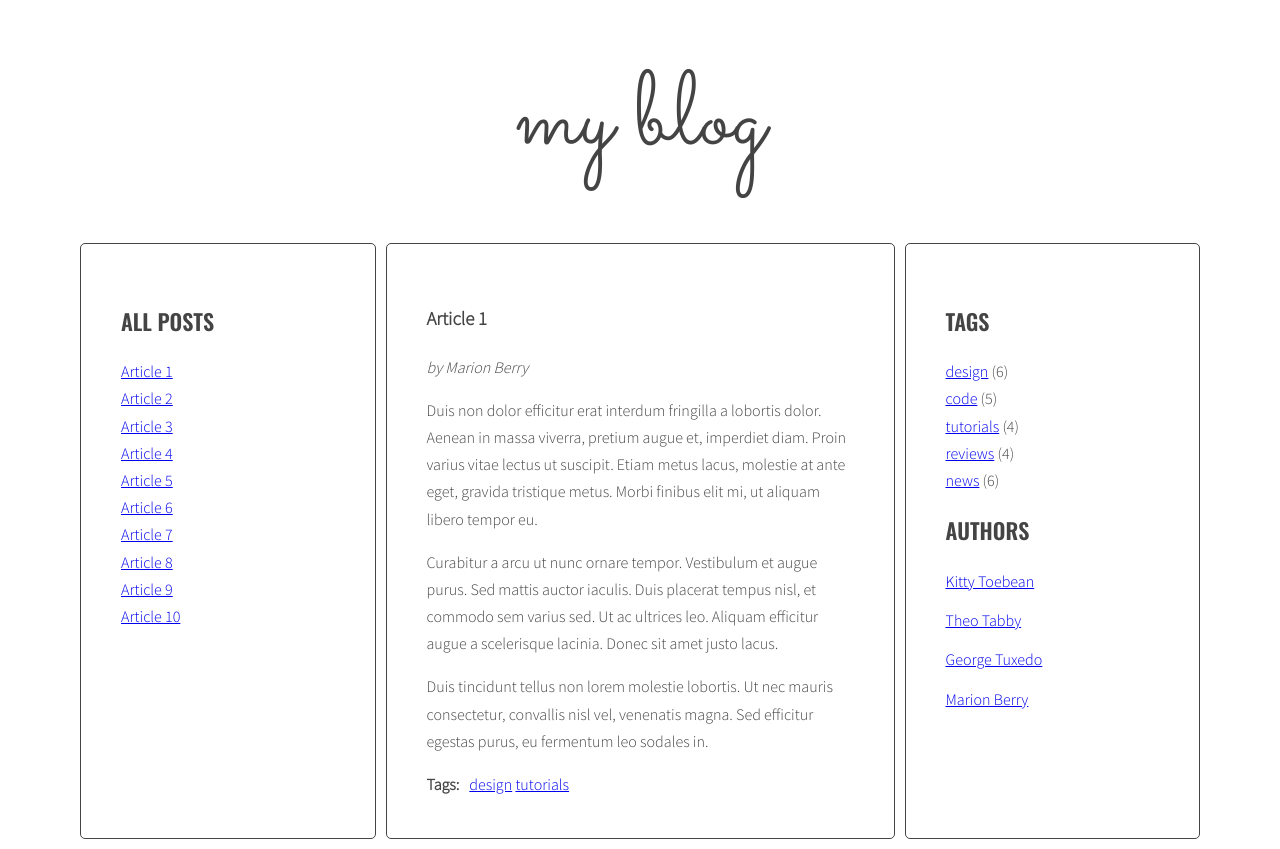
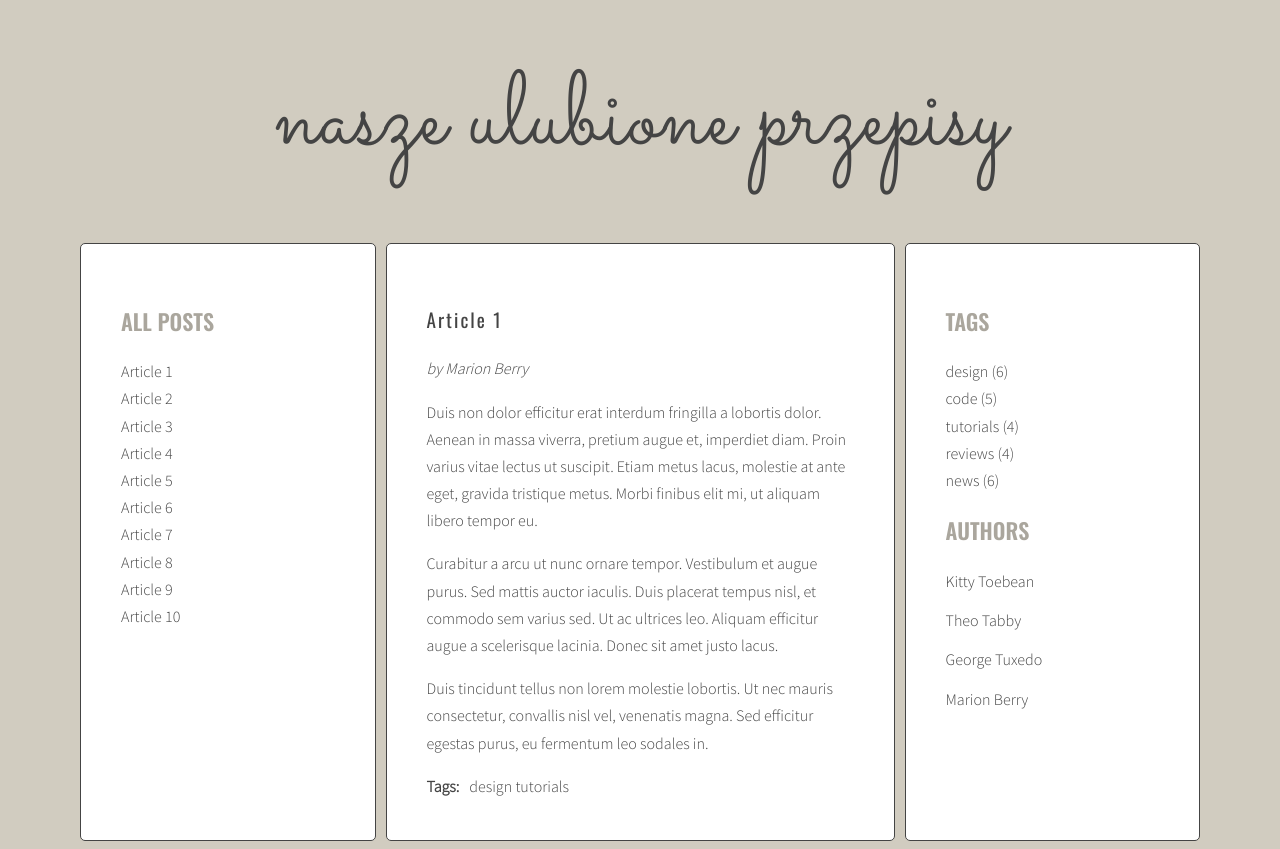
Before and after one commit to tagitsu/javascript-blog, a website: page index.html in a window 1280 px wide. Drawn offline with nearby package versions, Linux system fonts and the light colour scheme.

Commit message:
Add color palette

```diff
--- a/index.html
+++ b/index.html
@@ -10,7 +10,7 @@
 <body>
     <div class="blog">
         <div class="container">
-          <h1 class="logo">my blog</h1>
+          <h1 class="logo">nasze ulubione przepisy</h1>
           <main class="wrapper">
             <aside class="sidebar">
               <h2 class="section-title">All posts</h2>
--- a/js/script.js
+++ b/js/script.js
@@ -35,8 +35,6 @@ function titleClickHandler(){
   /* [DONE] add class 'active' to the correct article */
   choosenArticle.classList.add('active');
 }
-
-
 
 const optArticleSelector = '.post',
   optTitleSelector = '.post-title',
--- a/sass/style.scss
+++ b/sass/style.scss
@@ -3,7 +3,11 @@
 /* Variables */
 
 $color-light: #fff;
+$color-mid: #aaa69d;
 $color-dark: #444;
+$color-vivid: #cc8e35;
+
+$color-bg: #d1ccc0;
 
 $font-logo: 'Sacramento', cursive;
 $font-header: 'Oswald', sans-serif;
@@ -16,7 +20,7 @@ $font-text: 'Source Sans Pro', sans-serif;
 }
 
 body {
-  background: $color-light;
+  background: $color-bg;
   font-family: $font-text;
   color: $color-dark;
   font-weight: 300;
@@ -32,6 +36,7 @@ body {
 .section-title {
   font-size: 22px;
   text-transform: uppercase;
+  color: $color-mid;
   font-family: $font-header;
   font-weight: 600;
   span {
@@ -80,8 +85,12 @@ body {
   list-style-type: none;
   margin: 0;
   padding: 0;
+  li a {
+    text-decoration: none;
+    color: $color-dark;
+  }
   .active {
-    font-weight: bold;
+    color: $color-mid;
   }
 }
 
@@ -118,3 +127,10 @@ body {
     margin: 0 10px 0 0;
   }
 }
+
+.post-title {
+  font-family: $font-header;
+  font-weight: 500;
+  letter-spacing: 2px;
+  font-size: larger;
+}
```
Also changed, not shown: css/style.css, 1 other file.
